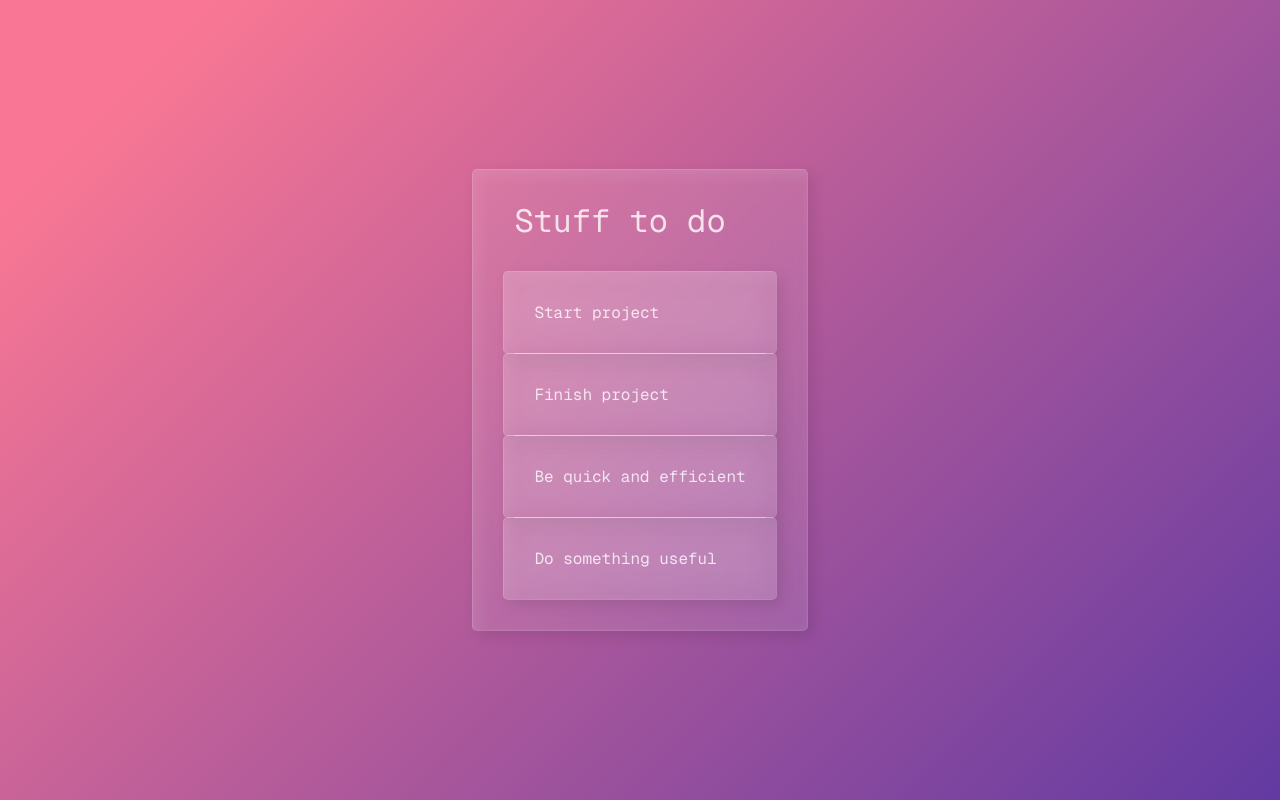
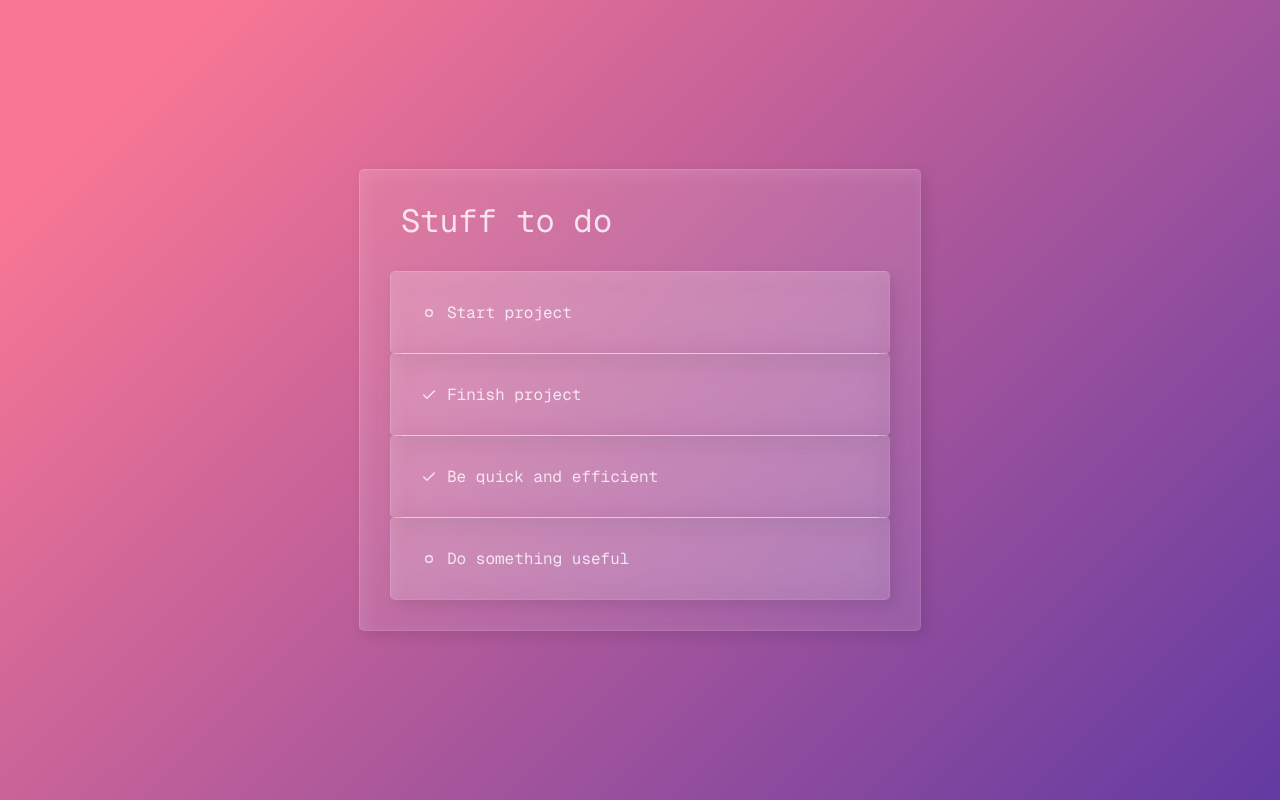
Before and after one commit to coding-z/Timely, a Next.js app: page / in a window 1280 px wide. Built offline with nearby package versions, Linux system fonts and the light colour scheme.

Commit message:
Add icons to checklist items

```diff
--- a/components/checklist.tsx
+++ b/components/checklist.tsx
@@ -1,10 +1,13 @@
 "use client";
 
 import Glass from "./glass";
+import { VscCircle } from "react-icons/vsc";
+import { LuCheck } from "react-icons/lu";
 
 interface ChecklistItem {
   id: number;
   name: string;
+  done: boolean;
 }
 
 interface Checklist {
@@ -15,14 +18,18 @@ interface Checklist {
 const mockData: Checklist = {
   title: "Stuff to do",
   items: [
-    { id: 1, name: "Start project" },
-    { id: 2, name: "Finish project" },
-    { id: 3, name: "Be quick and efficient" },
-    { id: 4, name: "Do something useful" }
-  ]
+    { id: 1, name: "Start project", done: false },
+    { id: 2, name: "Finish project", done: true },
+    { id: 3, name: "Be quick and efficient", done: true },
+    { id: 4, name: "Do something useful", done: false },
+  ],
 };
 
-export default function Checklist({ checklist = mockData }: { checklist?: Checklist; }) {
+export default function Checklist({
+  checklist = mockData,
+}: {
+  checklist?: Checklist;
+}) {
   return (
     <div>
       <h1>{checklist.title}</h1>
@@ -30,7 +37,10 @@ export default function Checklist({ checklist = mockData }: { checklist?: Checkl
         {checklist.items.map((item) => (
           <li key={item.id}>
             <Glass variant="hover">
-              {item.name}
+              <div className="item-layout">
+                {item.done ? <LuCheck /> : <VscCircle />}
+                {item.name}
+              </div>
             </Glass>
           </li>
         ))}
@@ -40,8 +50,18 @@ export default function Checklist({ checklist = mockData }: { checklist?: Checkl
           display: block flex;
           flex-direction: column;
           justify-content: flex-start;
-          align-items: flex-start;
+          align-items: stretch;
           gap: 30px;
+          min-width: 300px;
+          width: 500px;
+        }
+
+        .item-layout {
+          display: block flex;
+          flex-direction: row;
+          justify-content: flex-start;
+          align-items: center;
+          gap: 10px;
         }
 
         h1 {
@@ -65,7 +85,8 @@ export default function Checklist({ checklist = mockData }: { checklist?: Checkl
           }
         }
 
-        li:not(:first-child):hover::before, li:not(:last-child):hover + li::before {
+        li:not(:first-child):hover::before,
+        li:not(:last-child):hover + li::before {
           visibility: hidden;
         }
       `}</style>
--- a/package.json
+++ b/package.json
@@ -16,6 +16,7 @@
     "next": "^15.0.3",
     "react": "^18.3.1",
     "react-dom": "^18.3.1",
+    "react-icons": "^5.3.0",
     "styled-jsx": "^5.1.6"
   },
   "devDependencies": {
```
Also changed, not shown: app/template.tsx (+10 -2 lines), 1 other file (tests, documents, lock files or other folders).
